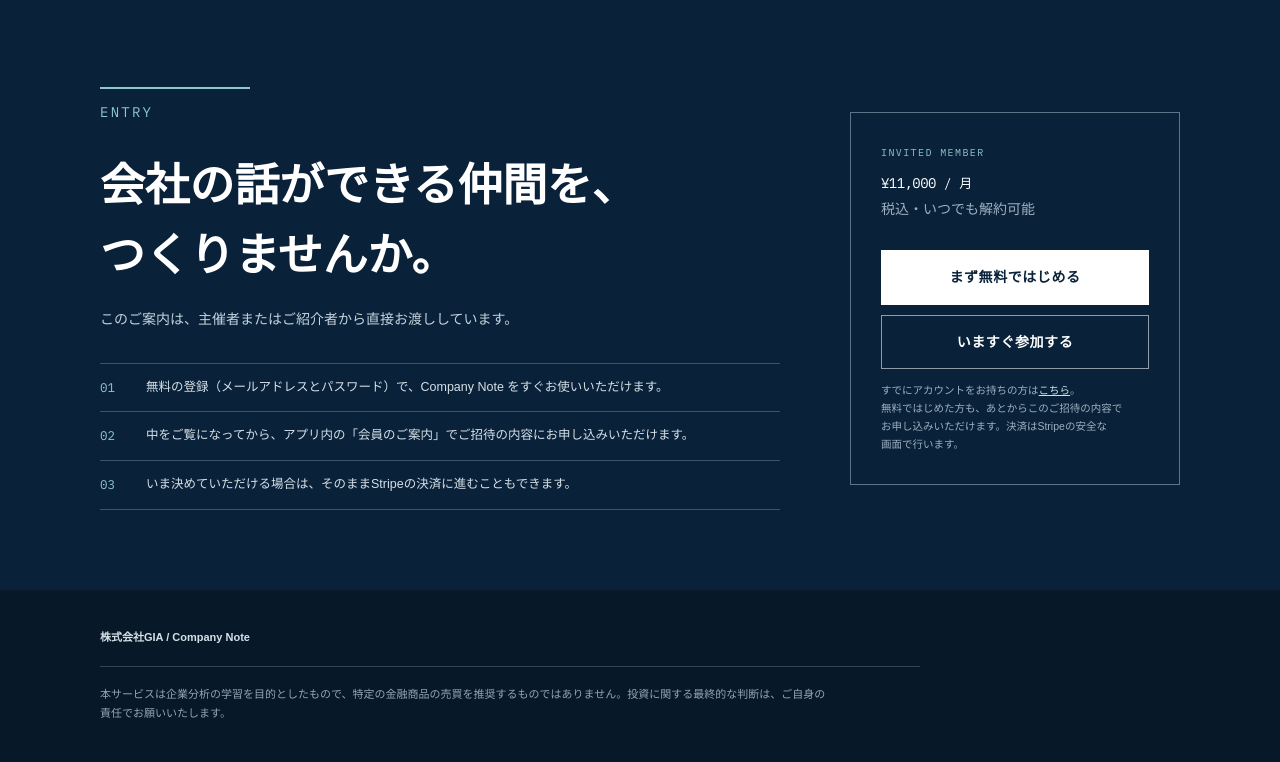
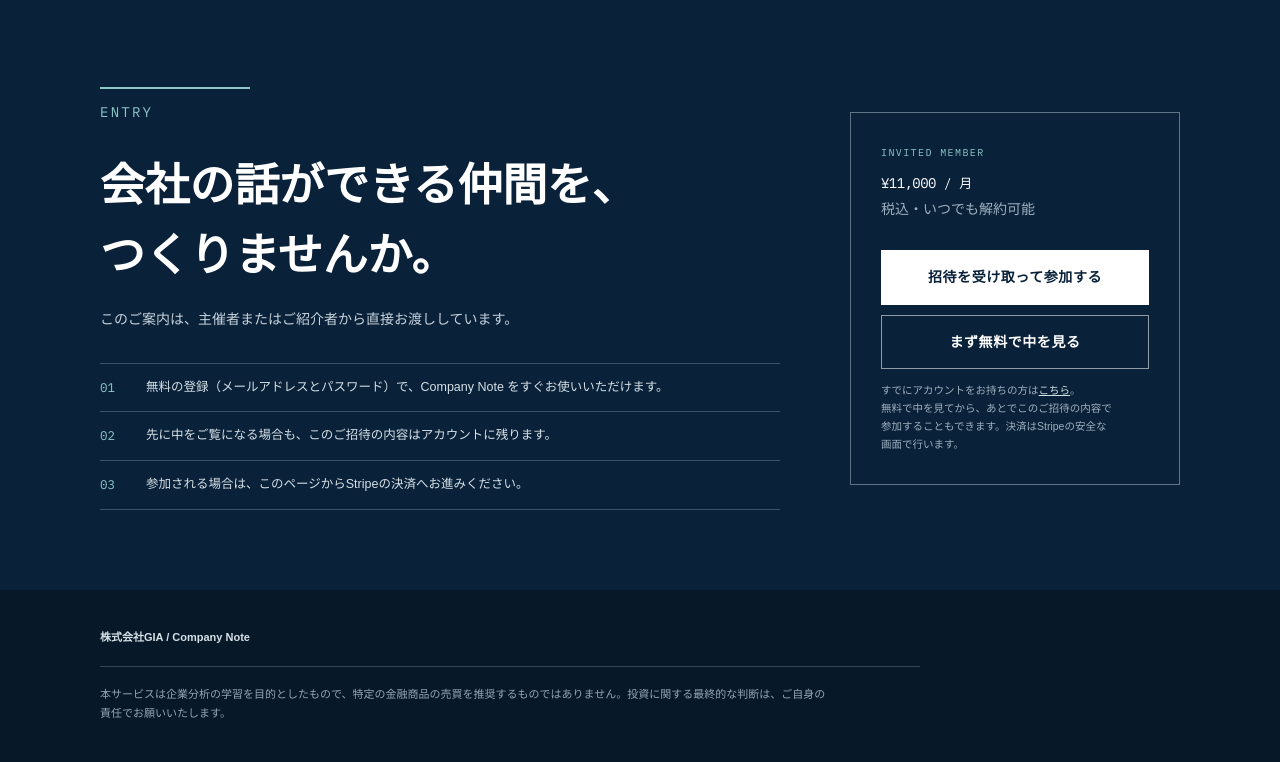
Before and after one commit to kazu202405/stock, a Flask app: page /invite in a window 1280 px wide. Shown: the part 4731-5493 px from the top of the page. Run offline with Flask 3, Linux system fonts and the light colour scheme; parts of the project's set-up code (start-up, migrations or seed data) failed here and were passed over; some web fonts are replaced.

Commit message:
Simplify invite signup flow

```diff
--- a/models/root.py
+++ b/models/root.py
@@ -372,7 +372,8 @@ def invite():
 
     # ログイン済みの人に「まず無料ではじめる」を出すと、押しても
     # /register が本人をホームへ返すだけの空振りになる。
-    # 既にアカウントがある人の一歩目は「中を見る」か「申し込む」。
+    # また、このページ自体が招待内容の案内なので、同じ内容を載せた
+    # /membership をもう一度挟まず、そのまま申込へ進める。
     signed_in = bool(session.get('user_id'))
 
     return render_template('invite.html',
@@ -382,7 +383,6 @@ def invite():
                            checkout_url=INVITE_CHECKOUT_URL,
                            register_url='/register?invited=1',
                            login_url='/login?invited=1',
-                           membership_url='/membership',
                            page_url=request.url_root.rstrip('/') + '/invite')
 
 
--- a/templates/invite.html
+++ b/templates/invite.html
@@ -711,31 +711,30 @@ footer strong{ color:#d6e0e7; }
         <p>{% if inviter %}このご案内は、{{ inviter }}さんから届いた方へお渡ししています。{% else %}このご案内は、主催者またはご紹介者から直接お渡ししています。{% endif %}</p>
         <ol class="steps">
           <li><span class="mono">01</span><span>無料の登録（メールアドレスとパスワード）で、Company Note をすぐお使いいただけます。</span></li>
-          <li><span class="mono">02</span><span>中をご覧になってから、アプリ内の「会員のご案内」でご招待の内容にお申し込みいただけます。</span></li>
-          <li><span class="mono">03</span><span>いま決めていただける場合は、そのままStripeの決済に進むこともできます。</span></li>
+          <li><span class="mono">02</span><span>先に中をご覧になる場合も、このご招待の内容はアカウントに残ります。</span></li>
+          <li><span class="mono">03</span><span>参加される場合は、このページからStripeの決済へお進みください。</span></li>
         </ol>
       </div>
       <div class="entry-box">
         <p class="small mono">INVITED MEMBER</p>
         <p class="price">¥11,000<small> / 月</small></p>
         <p class="tax">税込・いつでも解約可能</p>
-        {# まず中を見てもらう。⚠️ 無料で入った人にも、この招待の内容が
+        {# ⚠️ 無料で入った人にも、この招待の内容が
            残るようにしてある（/invite を踏んだ時点で記録し、アプリ内の
            「会員のご案内」に公開の段ではなくこの段を出す）。
            ここを普通の新規登録リンクに変えると、その人は二度と
            この招待に戻れなくなる。 #}
         {% if signed_in %}
-        <a class="button" href="{{ membership_url }}">会員のご案内を見る</a>
-        <a class="button ghost" href="{{ checkout_url }}">いますぐ参加する</a>
+        <a class="button" href="{{ checkout_url }}">招待を受け取って参加する</a>
         <p class="note">
-          ログイン済みです。このご招待の内容は、アプリ内の「会員のご案内」からいつでもお申し込みいただけます。決済はStripeの安全な画面で行います。
+          決済はStripeの安全な画面で行います。決済完了後は、Company Noteへ戻る画面が表示されます。
         </p>
         {% else %}
-        <a class="button" href="{{ register_url }}">まず無料ではじめる</a>
-        <a class="button ghost" href="{{ checkout_url }}">いますぐ参加する</a>
+        <a class="button" href="{{ checkout_url }}">招待を受け取って参加する</a>
+        <a class="button ghost" href="{{ register_url }}">まず無料で中を見る</a>
         <p class="note">
           すでにアカウントをお持ちの方は<a href="{{ login_url }}">こちら</a>。<br>
-          無料ではじめた方も、あとからこのご招待の内容でお申し込みいただけます。決済はStripeの安全な画面で行います。
+          無料で中を見てから、あとでこのご招待の内容で参加することもできます。決済はStripeの安全な画面で行います。
         </p>
         {% endif %}
       </div>
@@ -751,11 +750,7 @@ footer strong{ color:#d6e0e7; }
 </footer>
 
 <div class="mobile-dock">
-  {% if signed_in %}
-  <a class="button" href="{{ membership_url }}">会員のご案内を見る</a>
-  {% else %}
-  <a class="button" href="{{ register_url }}">まず無料ではじめる</a>
-  {% endif %}
+  <a class="button" href="{{ checkout_url }}">招待を受け取って参加する</a>
 </div>
 </body>
 </html>
```
Also changed, not shown: tests/test_invite_page.py (+3 -0 lines), tests/test_invited_plan_survives_free.py (+5 -3 lines).
